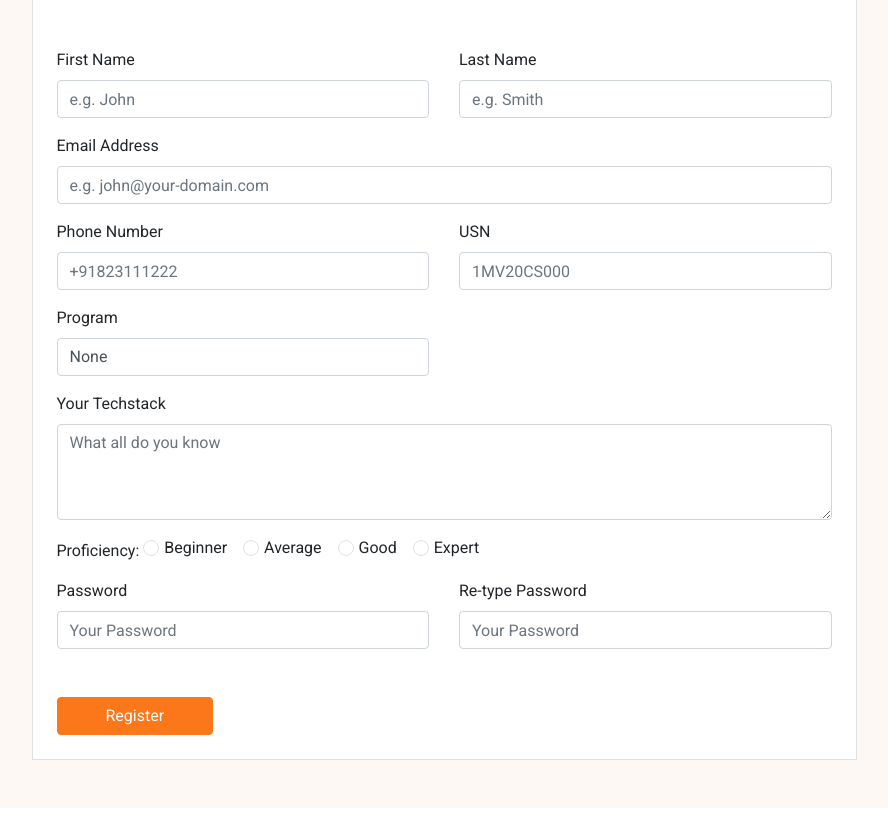
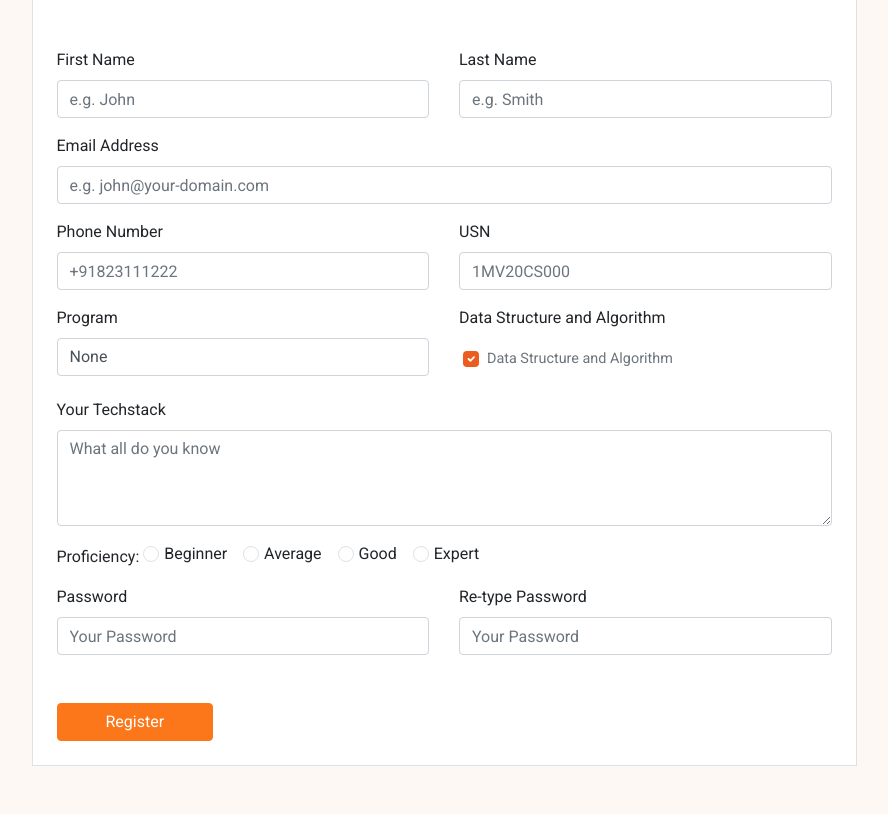
Before and after one commit to techhub-community/csoc_platform, a Django app: page /user/register/ in a window 1280 px wide. Shown: the part 399-1213 px from the top of the page, without its empty margins (196-1084 px from the left). Before the commit the page ends 1159 px from the top, so only its background shows below. Run offline with Django 4.2, Linux system fonts and the light colour scheme; some libraries are stand-ins or nearby versions.

Commit message:
added dsa checkbox

```diff
--- a/templates/account/register.html
+++ b/templates/account/register.html
@@ -45,6 +45,10 @@
     .form-check-input[type="radio"]:checked {
       background-color: #FA761B;
       border-color: #FA761B;
+    }
+    .custom-checkbox .form-check-input:focus,
+    .custom-checkbox .form-check-input:active {
+        box-shadow: 0 0 5px rgba(235, 93, 31, 0.5);
     }
   </style>
   <body  style="background: #FEF8F4">
@@ -179,6 +183,16 @@
                           {% endif %}
                       </div>
                   </div>
+                  <div class="col-md-6">
+                    <div class="form-group first">
+                        <label for="email">Data Structure and Algorithm</label>
+                        <div class="checkbox px-4 py-1 mt-1">
+                            <label>
+                                <input type="checkbox" class="form-check-input custom-checkbox" style="border: 2px solid #EB5D1F;background-color: #EB5D1F;"  name="dsa" value="dsa" onclick="return false"  checked>&nbsp;<span class = "text-secondary" style="font-size: 0.9rem">Data Structure and Algorithm </span>
+                            </label>
+                        </div>
+                    </div>
+                  </div>
               </div>
               <div class="row">
                   <div class="col-md-12">
```
Also changed, not shown: user/views.py (line endings or trailing spaces).
